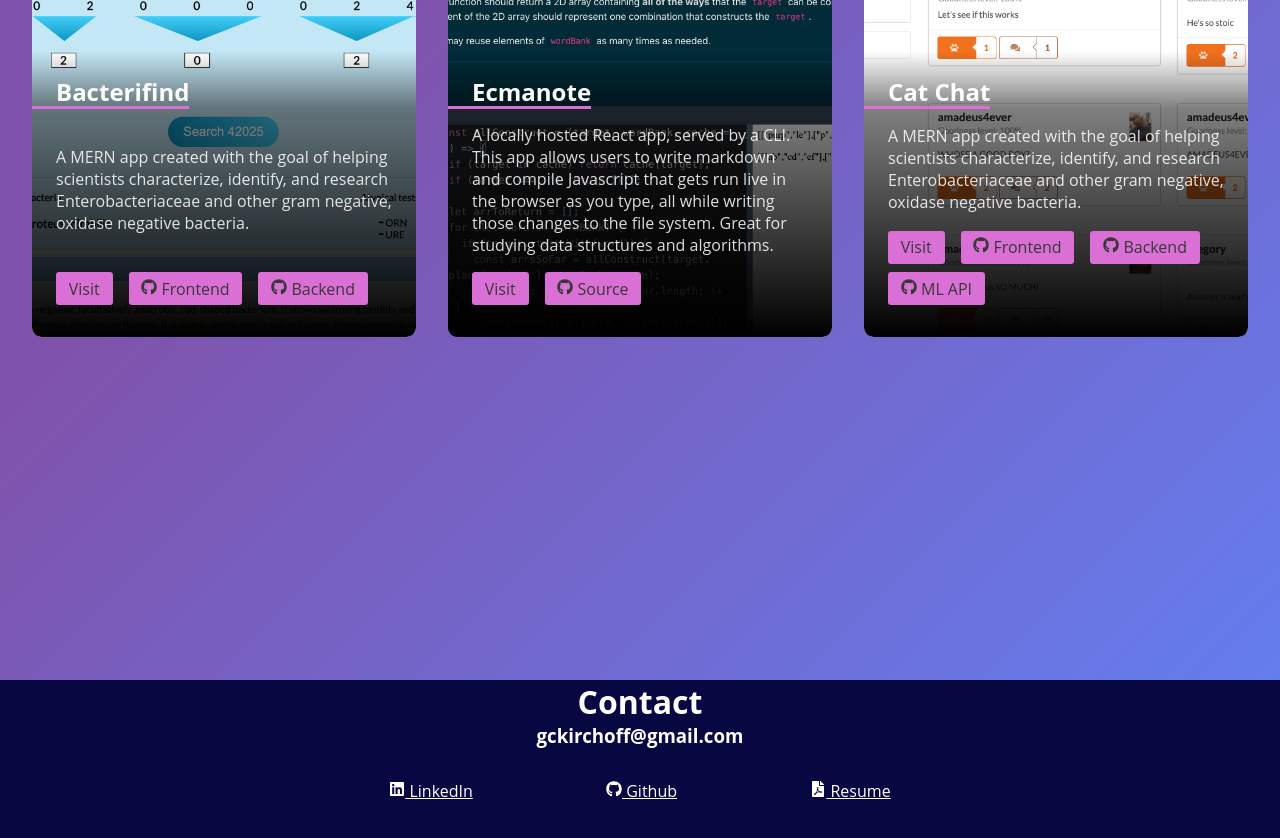
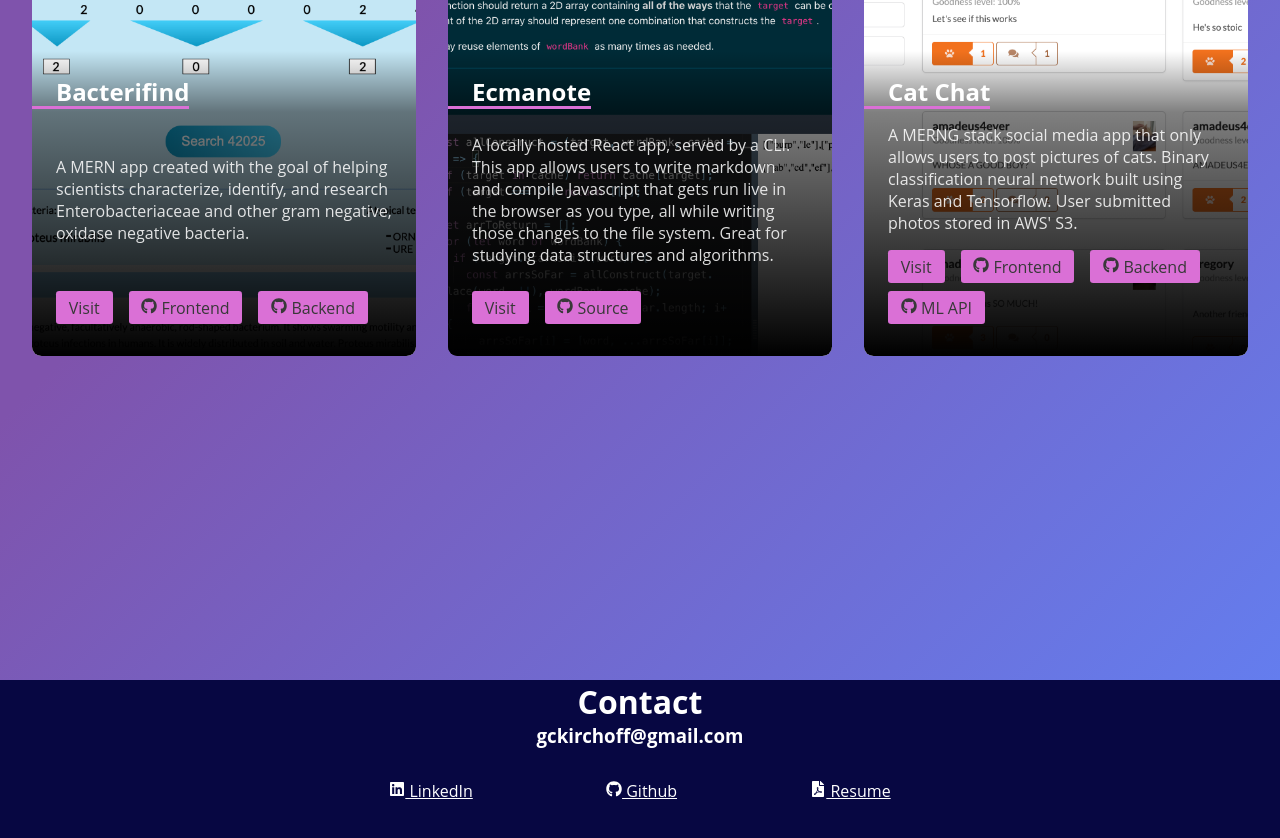
Before and after one commit to gckirchoff/personal-site, a React (Create React App) app: page /about in a window 1280 px wide. Shown: the part 1720-2558 px from the top of the page. Built offline with nearby package versions, Linux system fonts and the light colour scheme.

Commit message:
Wrote Cat Chat project description

```diff
--- a/src/pages/MainPage/MainPage.jsx
+++ b/src/pages/MainPage/MainPage.jsx
@@ -52,7 +52,7 @@ const projects = [
     title: 'Cat Chat',
     image: catChatScreenshot,
     description:
-      'A MERN app created with the goal of helping scientists characterize, identify, and research Enterobacteriaceae and other gram negative, oxidase negative bacteria.',
+      "A MERNG stack social media app that only allows users to post pictures of cats. Binary classification neural network built using Keras and Tensorflow. User submitted photos stored in AWS' S3.",
     sourceCodeSiteName: ['Github', 'Github', 'Github'],
     sourceCodeSpecificty: [' Frontend', ' Backend', ' ML API'],
     sourceCodeLink: [
```
